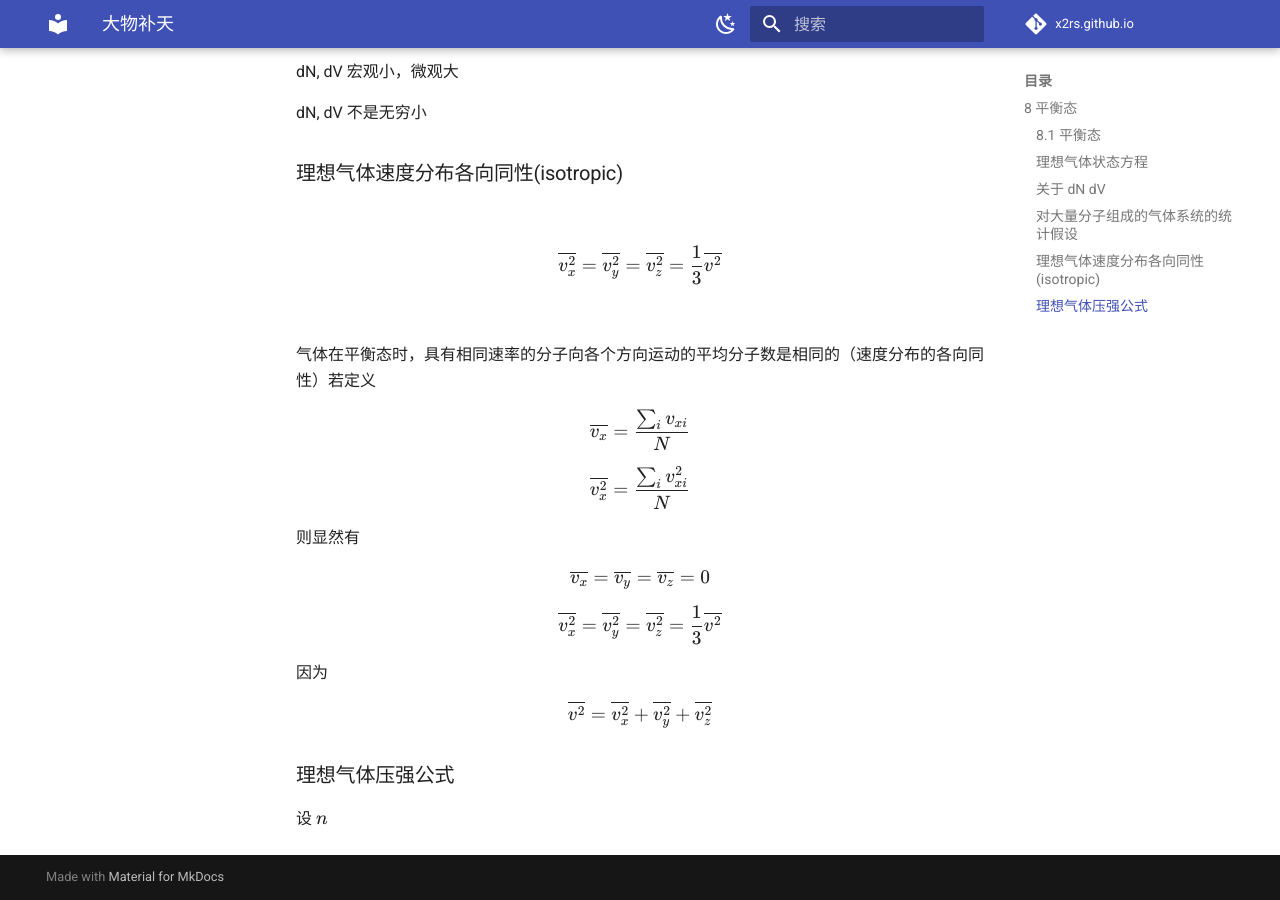
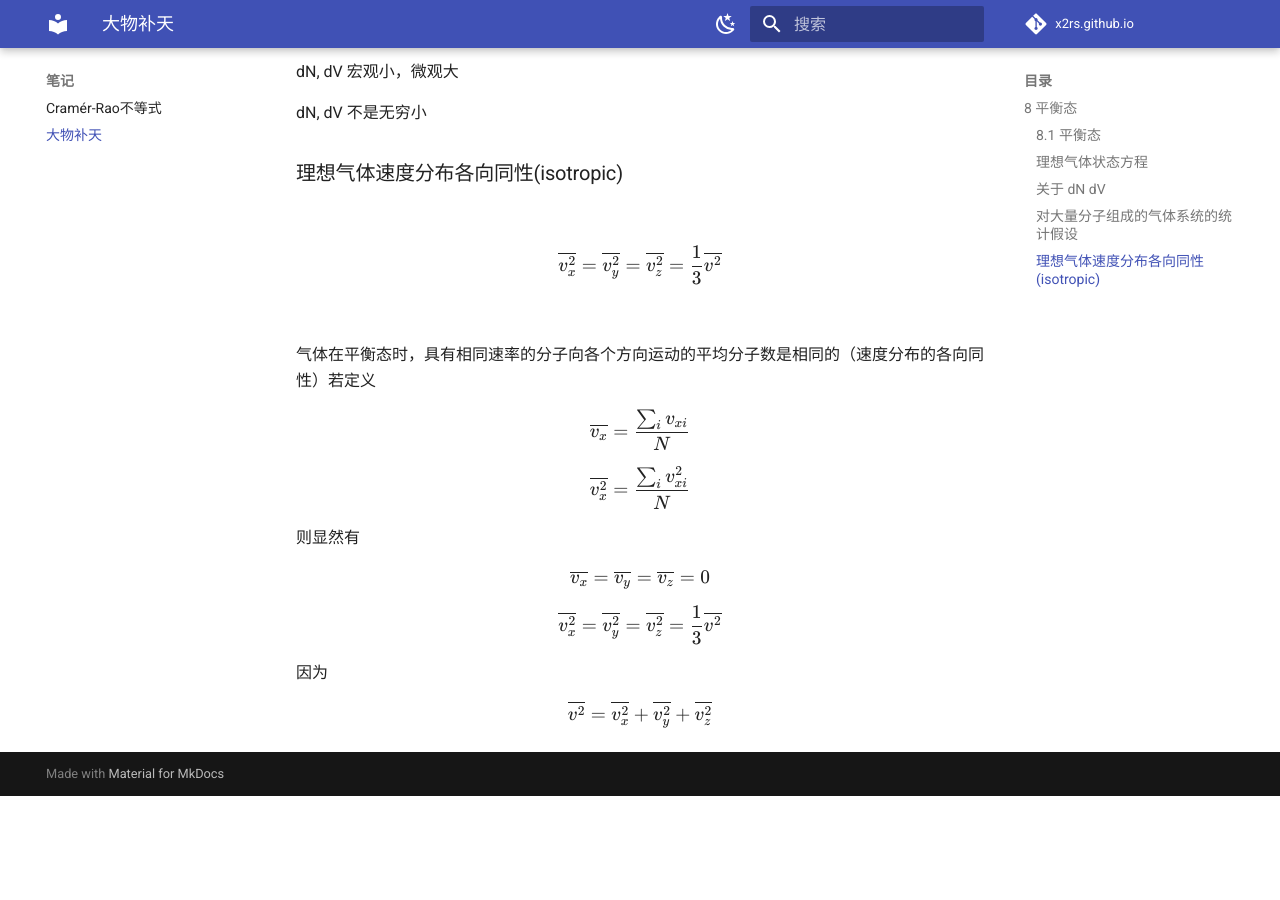
Before and after one commit to x2rs/x2rs.github.io, an MkDocs documentation site: the page built from docs/notes/physics.md, in a window 1280 px wide and 900 px high, scrolled down 1594 px. Built offline with MkDocs 1.6.1 and Material for MkDocs 9.7.7, drawn with Linux system fonts in a browser that asks for light colours; comment, search, counter and statistics services are not loaded; after the commit the page ends 2390 px from its top, so only the background shows below that.

Commit message:
init physics.md

```diff
--- a/docs/notes/physics.md
+++ b/docs/notes/physics.md
@@ -89,7 +89,3 @@ $$
 $$
 \overline{v^2}=\overline{v_x^2}+\overline{v_y^2}+\overline{v_z^2}
 $$
-
-### 理想气体压强公式
-
-设 $n$
--- a/mkdocs.yml
+++ b/mkdocs.yml
@@ -6,6 +6,7 @@ site_description: My personal documentation website.
 nav:
   - 笔记:
     - notes/Cramer-Rao.md
+    - notes/physics.md
   - 杂项:
     - matlab/simple_linear.md
     - useful_apps.md
```
